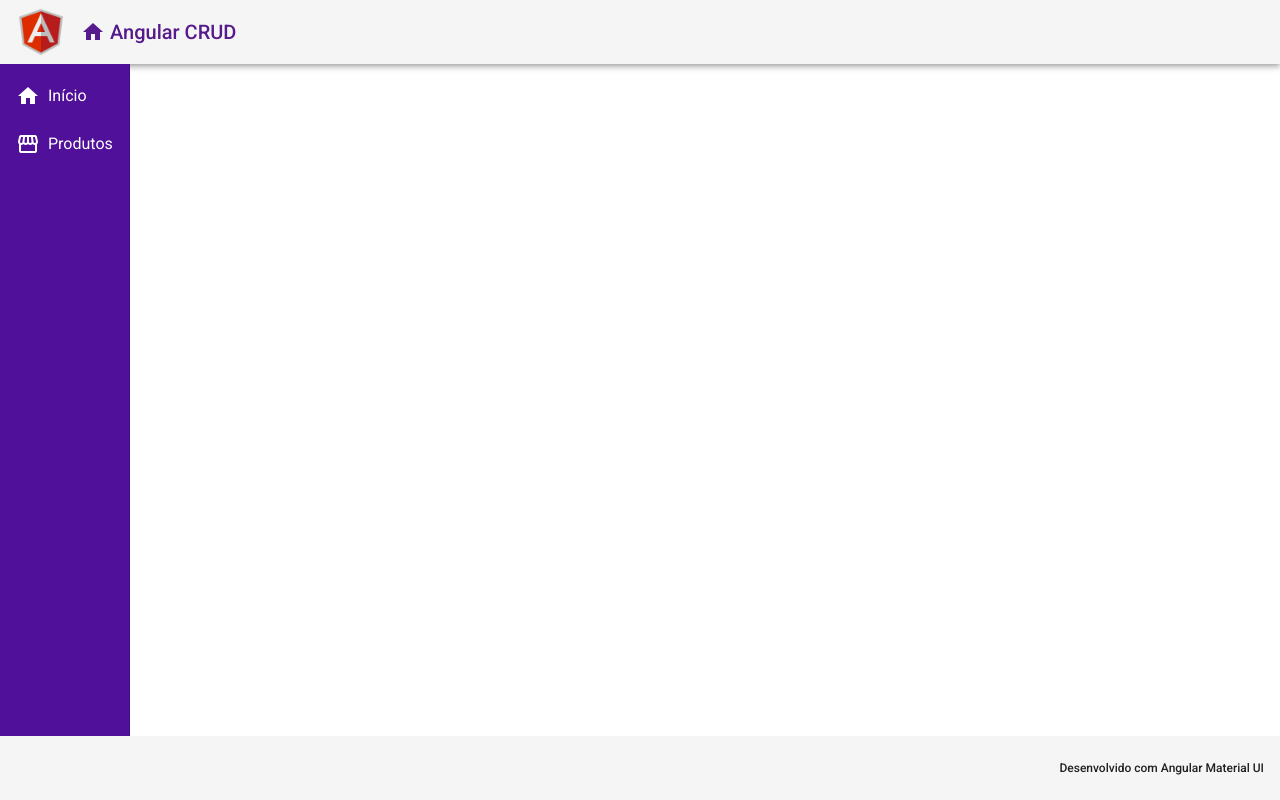
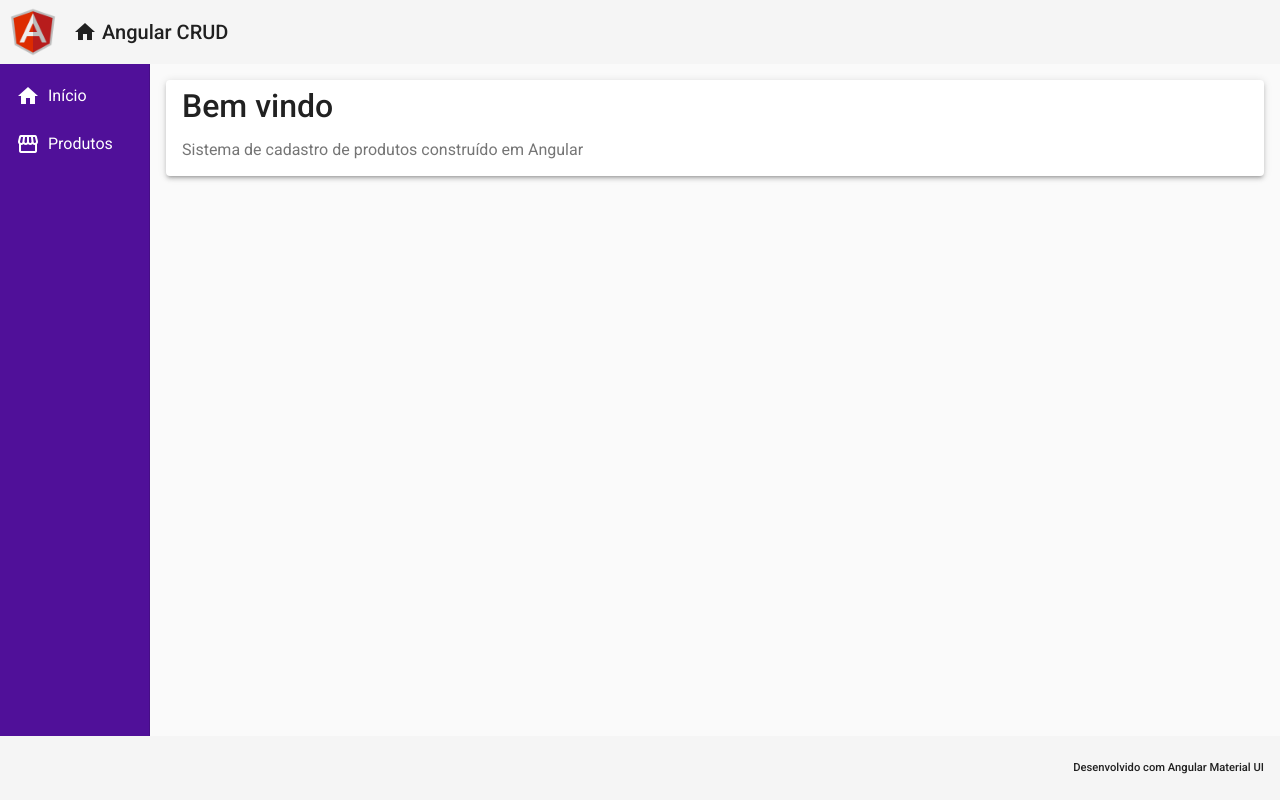
Before and after one commit to william-cesar/crud-angular, an Angular app in the folder frontend/: page / in a window 1280 px wide. Built offline with nearby package versions, Linux system fonts and the light colour scheme.

Commit message:
Criação da home view

```diff
--- a/frontend/src/app/components/template/footer/footer.component.css
+++ b/frontend/src/app/components/template/footer/footer.component.css
@@ -6,5 +6,5 @@
 }
 
 .footer span {
-  font-size: 0.6em;
+  font-size: 0.7rem;
 }
--- a/frontend/src/app/components/template/header/header.component.css
+++ b/frontend/src/app/components/template/header/header.component.css
@@ -1,5 +1,8 @@
 .header {
   display: flex;
+  align-items: center;
+  padding-left: 0.5rem;
+  height: 64px;
 }
 
 .header a {
--- a/frontend/src/app/components/template/header/header.component.html
+++ b/frontend/src/app/components/template/header/header.component.html
@@ -1,11 +1,11 @@
-<mat-toolbar class="header mat-elevation-z4">
+<mat-toolbar class="header">
   <span>
-    <a href="">
+    <a>
       <img class="logo" src="assets/icons8-angularjs-480.png" alt="logo" />
     </a>
   </span>
   <span class="title-group">
-    <a href="">
+    <a>
       <i class="material-icons"> home </i>
       Angular CRUD
     </a>
--- a/frontend/src/app/components/template/nav/nav.component.css
+++ b/frontend/src/app/components/template/nav/nav.component.css
@@ -1,8 +1,13 @@
-.sidenav {
+.container {
   position: fixed;
   top: 64px;
   bottom: 64px;
+  width: 100%;
+}
+
+.sidenav {
   background-color: #501099;
+  width: 150px;
 }
 
 .sidenav a {
@@ -12,3 +17,7 @@
 .sidenav i {
   padding-right: 0.5rem;
 }
+
+.content {
+  padding: 1rem;
+}
--- a/frontend/src/app/components/template/nav/nav.component.html
+++ b/frontend/src/app/components/template/nav/nav.component.html
@@ -11,4 +11,7 @@
       </a>
     </mat-nav-list>
   </mat-sidenav>
+  <mat-sidenav-content class="content">
+    <app-home></app-home>
+  </mat-sidenav-content>
 </mat-sidenav-container>
--- /dev/null
+++ b/frontend/src/app/views/home/home.component.css
@@ -0,0 +1,8 @@
+.home .title {
+  font-size: 2rem;
+  padding-bottom: 20px;
+}
+
+.home .subtitle {
+  font-size: 1rem;
+}
--- /dev/null
+++ b/frontend/src/app/views/home/home.component.html
@@ -0,0 +1,6 @@
+<mat-card class="home mat-elevation-z3">
+  <mat-card-title class="title">Bem vindo</mat-card-title>
+  <mat-card-subtitle class="subtitle">
+    Sistema de cadastro de produtos construído em Angular
+  </mat-card-subtitle>
+</mat-card>
--- /dev/null
+++ b/frontend/src/app/views/home/home.component.ts
@@ -0,0 +1,12 @@
+import { Component, OnInit } from "@angular/core";
+
+@Component({
+  selector: "app-home",
+  templateUrl: "./home.component.html",
+  styleUrls: ["./home.component.css"],
+})
+export class HomeComponent implements OnInit {
+  constructor() {}
+
+  ngOnInit(): void {}
+}
```
Also changed, not shown: frontend/src/app/app.module.ts (+10 -1 lines).
